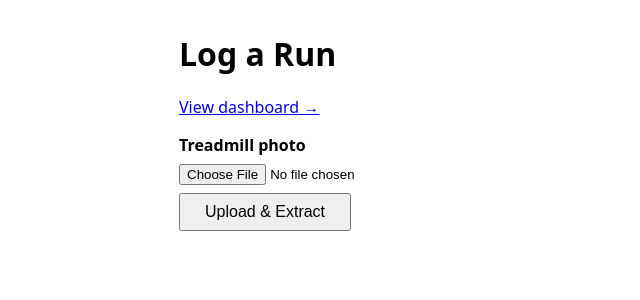
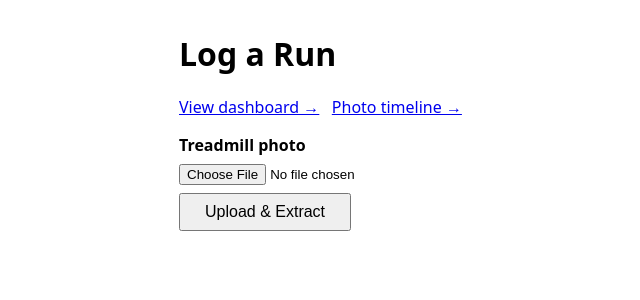
Before and after one commit to librenda/fitness-tracker, a Flask app: page / in a window 1280 px wide. Shown: the top 300 px of the page, without its empty margins (221-861 px from the left). Run offline with Flask 3, Linux system fonts and the light colour scheme.

Commit message:
adw auto: edit app/templates/index.html

```diff
--- a/app/templates/index.html
+++ b/app/templates/index.html
@@ -13,7 +13,7 @@
 </head>
 <body>
   <h1>Log a Run</h1>
-  <p><a href="/dashboard">View dashboard &rarr;</a></p>
+  <p><a href="/dashboard">View dashboard &rarr;</a> &nbsp; <a href="/timeline">Photo timeline &rarr;</a></p>
   <form method="post" action="/upload" enctype="multipart/form-data">
     <label for="photo">Treadmill photo</label>
     <input type="file" id="photo" name="photo" accept="image/*" capture="environment" required>
```
